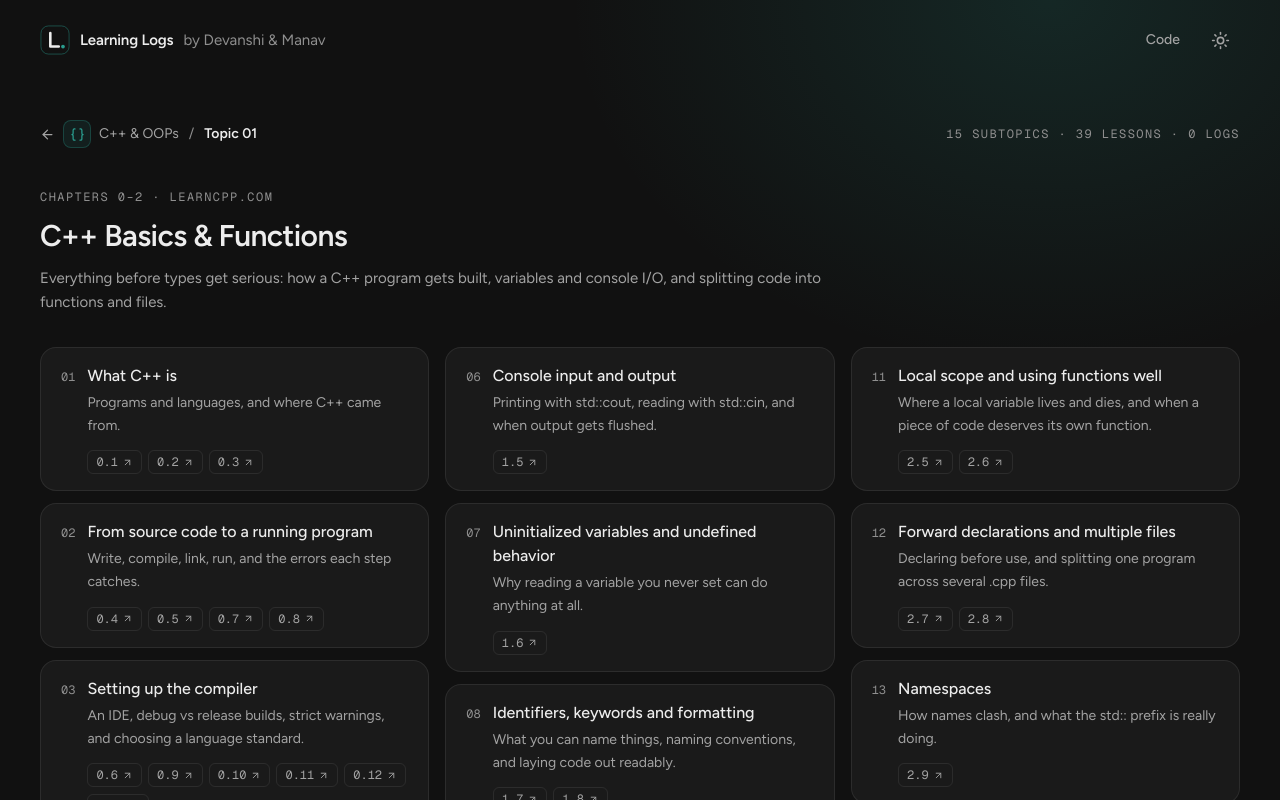
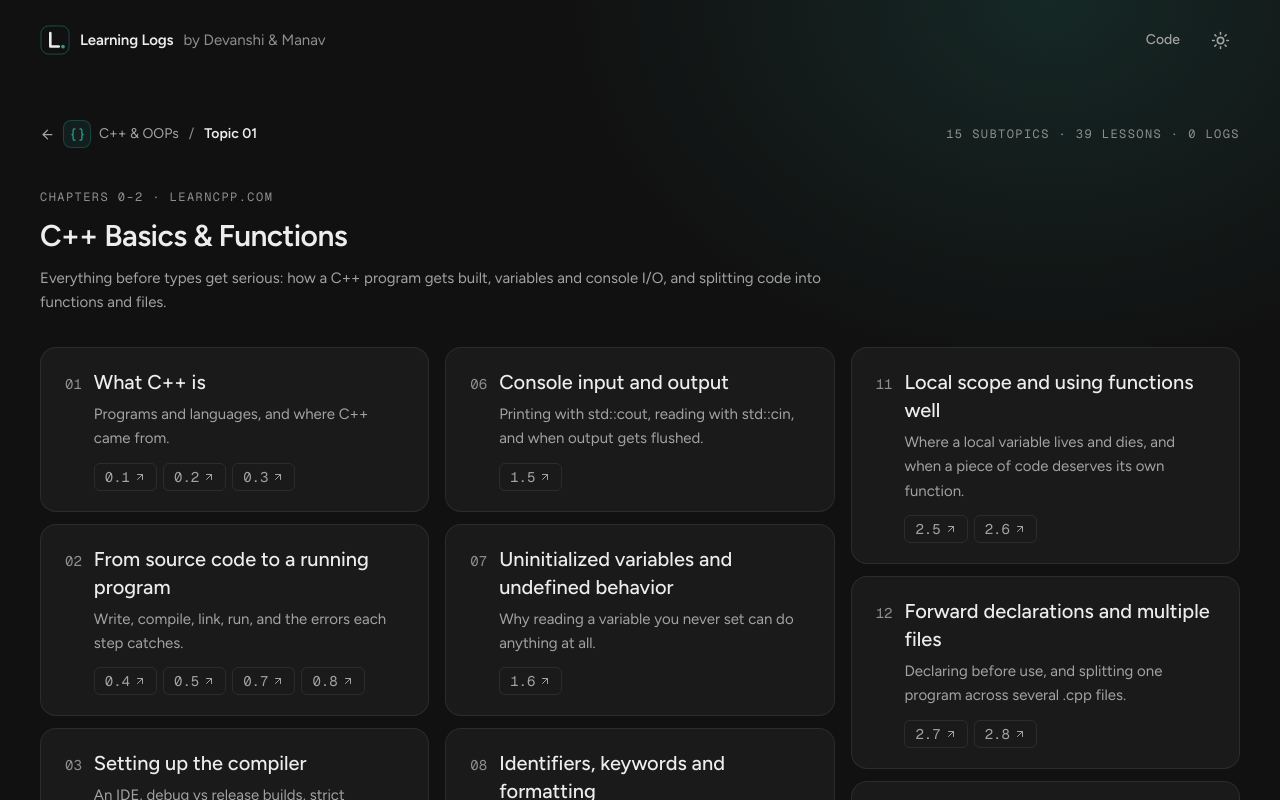
Before and after one commit to Independentfox/learning-logs, a Next.js app: page /learning/cpp-oops/cpp-basics-and-functions in a window 1280 px wide. Shown: the top 800 px of the page. Built offline with nearby package versions, Linux system fonts and the light colour scheme; no server answers.

Commit message:
style: larger text in topic and subtopic lists

```diff
--- a/src/app/(site)/learning/[slug]/[topic]/page.tsx
+++ b/src/app/(site)/learning/[slug]/[topic]/page.tsx
@@ -80,12 +80,12 @@ export default async function TopicPage({ params }: PageProps<"/learning/[slug]/
           {guide.subtopics.map((subtopic, i) => (
             <li
               key={subtopic.name}
-              className="mb-3 flex break-inside-avoid items-baseline gap-3 rounded-2xl border border-line bg-card px-5 py-4"
+              className="mb-3 flex break-inside-avoid items-baseline gap-3 rounded-2xl border border-line bg-card px-6 py-5"
             >
-              <span className="font-mono text-xs text-subtle">{pad(i + 1)}</span>
+              <span className="font-mono text-sm text-subtle">{pad(i + 1)}</span>
               <div className="min-w-0 flex-1">
-                <h2 className="font-medium text-fg">{subtopic.name}</h2>
-                <p className="mt-1 text-sm leading-relaxed text-muted">{subtopic.about}</p>
+                <h2 className="text-lg font-medium text-fg lg:text-xl">{subtopic.name}</h2>
+                <p className="mt-1.5 text-[0.9375rem] leading-relaxed text-muted">{subtopic.about}</p>
                 <ul aria-label="Lessons" className="mt-3 flex flex-wrap gap-1.5">
                   {subtopic.lessons.map((lesson) => (
                     <li key={lesson.number}>
@@ -95,10 +95,10 @@ export default async function TopicPage({ params }: PageProps<"/learning/[slug]/
                         rel="noopener noreferrer"
                         title={`Lesson ${lesson.number} on ${guide.source.name}`}
                         aria-label={`Lesson ${lesson.number} on ${guide.source.name}`}
-                        className="inline-flex h-6 items-center gap-1 rounded-md border border-line px-2 font-mono text-xs text-muted transition-colors hover:border-tint-line hover:bg-tint hover:text-link"
+                        className="inline-flex h-7 items-center gap-1 rounded-md border border-line px-2.5 font-mono text-sm text-muted transition-colors hover:border-tint-line hover:bg-tint hover:text-link"
                       >
                         {lesson.number}
-                        <ArrowUpRight size={rem(11)} aria-hidden />
+                        <ArrowUpRight size={rem(12)} aria-hidden />
                       </a>
                     </li>
                   ))}
--- a/src/app/(site)/learning/[slug]/page.tsx
+++ b/src/app/(site)/learning/[slug]/page.tsx
@@ -136,14 +136,17 @@ export default async function CategoryPage({ params }: PageProps<"/learning/[slu
                 <li
                   key={topic.name}
                   className={cn(
-                    "mb-3 break-inside-avoid rounded-2xl border px-5 py-4",
+                    "mb-3 break-inside-avoid rounded-2xl border px-6 py-5",
                     started ? "border-line bg-card" : "border-dashed border-line",
                   )}
                 >
                   <div className="flex items-baseline gap-3">
-                    <span className="font-mono text-xs text-subtle">{String(i + 1).padStart(2, "0")}</span>
+                    <span className="font-mono text-sm text-subtle">{String(i + 1).padStart(2, "0")}</span>
                     <h2
-                      className={cn("min-w-0 flex-1 font-medium", started || guide ? "text-fg" : "text-muted")}
+                      className={cn(
+                        "min-w-0 flex-1 text-lg font-medium lg:text-xl",
+                        started || guide ? "text-fg" : "text-muted",
+                      )}
                     >
                       {guide ? (
                         <Link
@@ -161,7 +164,7 @@ export default async function CategoryPage({ params }: PageProps<"/learning/[slu
                         topic.name
                       )}
                     </h2>
-                    <span className={cn("shrink-0 text-xs", started ? "text-link" : "text-subtle")}>
+                    <span className={cn("shrink-0 text-sm", started ? "text-link" : "text-subtle")}>
                       {started
                         ? [
                             `${topic.days.length} ${topic.days.length === 1 ? "day" : "days"}`,
--- a/src/components/category-card.tsx
+++ b/src/components/category-card.tsx
@@ -28,15 +28,15 @@ export function CategoryCard({ category, index }: { category: Category; index: n
       <p className="mt-2 text-[0.9375rem] leading-relaxed text-muted">{blurb}</p>
 
       {category.freeform ? (
-        <p className="mt-4 text-xs text-subtle">Topics added as I go</p>
+        <p className="mt-4 text-[0.8125rem] text-subtle">Topics added as we go</p>
       ) : (
         <ul className="mt-4 flex flex-wrap gap-1.5" aria-label={`${name} topics`}>
           {topics.slice(0, SHOWN_TOPICS).map((topic) => (
-            <li key={topic} className="rounded-md border border-line px-2 py-0.5 text-xs text-muted">
+            <li key={topic} className="rounded-md border border-line px-2.5 py-1 text-[0.8125rem] text-muted">
               {topic}
             </li>
           ))}
-          {more > 0 && <li className="px-1 py-0.5 text-xs text-subtle">+{more} more</li>}
+          {more > 0 && <li className="px-1 py-1 text-[0.8125rem] text-subtle">+{more} more</li>}
         </ul>
       )}
 
--- a/src/components/day-link.tsx
+++ b/src/components/day-link.tsx
@@ -7,12 +7,12 @@ import { formatDate, rem } from "@/lib/utils";
 export function DayLink({ log }: { log: Log }) {
   return (
     <li>
-      <Link href={`/day/${log.day}`} className="group flex items-baseline gap-4 py-3">
-        <span className="w-16 shrink-0 font-mono text-sm text-link">Day {log.day}</span>
-        <span className="min-w-0 flex-1 truncate text-fg transition-colors group-hover:text-link">
+      <Link href={`/day/${log.day}`} className="group flex items-baseline gap-4 py-3.5">
+        <span className="w-20 shrink-0 font-mono text-[0.9375rem] text-link">Day {log.day}</span>
+        <span className="min-w-0 flex-1 truncate text-[1.0625rem] text-fg transition-colors group-hover:text-link">
           {log.title}
         </span>
-        <time dateTime={log.date} className="hidden shrink-0 text-xs text-subtle sm:block">
+        <time dateTime={log.date} className="hidden shrink-0 text-sm text-subtle sm:block">
           {formatDate(log.date)}
         </time>
         <ArrowRight
```
